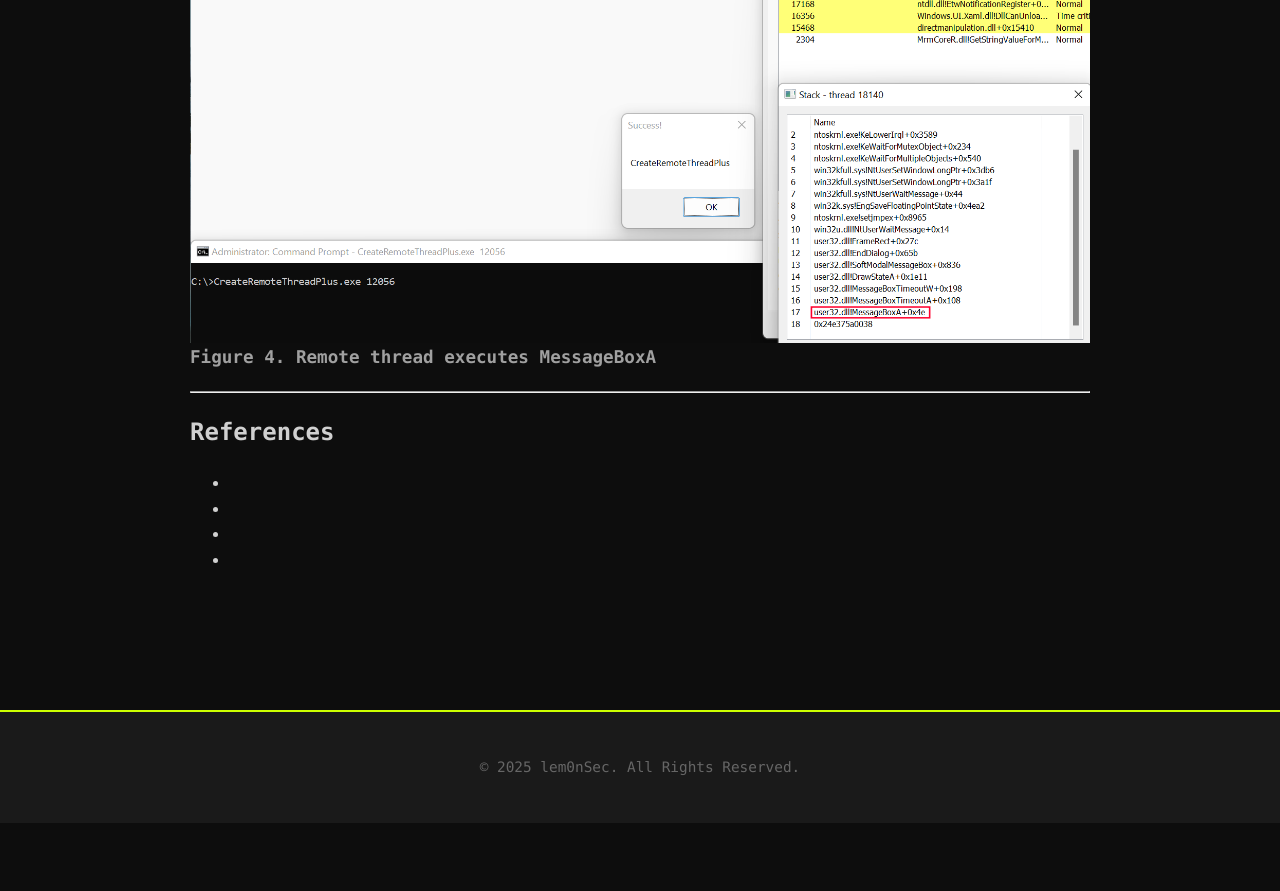
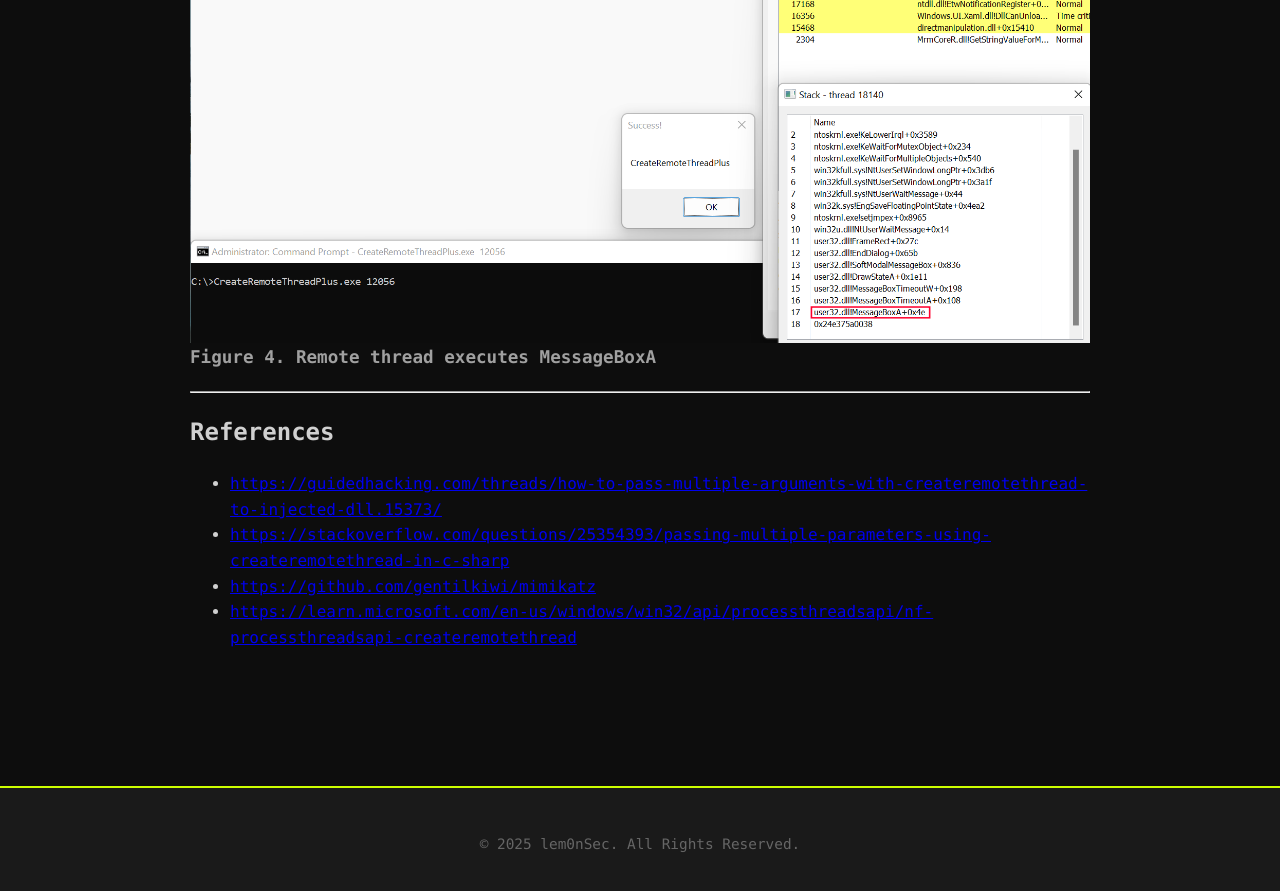
Before and after one commit to lem0nSec/lem0nSec.github.io, a Jekyll site: the page built from projects/createremotethreadplus/createremotethreadplus.md, in a window 1280 px wide and 900 px high, scrolled down 3691 px. Shown: the top 891 px of the window. Built offline with Jekyll 4.4.1, drawn with Linux system fonts in a browser that asks for light colours; our own code applies the rules of GitHub Pages for plain Markdown files; before the commit the page ends 4514 px from its top, so only the background shows below that; some of the changed lines change nothing that is shown.

Commit message:
Update CreateRemoteThreadPlus documentation

```diff
--- a/projects/createremotethreadplus/createremotethreadplus.md
+++ b/projects/createremotethreadplus/createremotethreadplus.md
@@ -88,7 +88,7 @@ DWORD U32MessageBoxGenerateFunctionInstructions_End()
 
 
 # References
-* [](https://guidedhacking.com/threads/how-to-pass-multiple-arguments-with-createremotethread-to-injected-dll.15373/)
-* [](https://stackoverflow.com/questions/25354393/passing-multiple-parameters-using-createremotethread-in-c-sharp)
-* [](https://github.com/gentilkiwi/mimikatz)
-* [](https://learn.microsoft.com/en-us/windows/win32/api/processthreadsapi/nf-processthreadsapi-createremotethread)
+* [https://guidedhacking.com/threads/how-to-pass-multiple-arguments-with-createremotethread-to-injected-dll.15373/](https://guidedhacking.com/threads/how-to-pass-multiple-arguments-with-createremotethread-to-injected-dll.15373/)
+* [https://stackoverflow.com/questions/25354393/passing-multiple-parameters-using-createremotethread-in-c-sharp](https://stackoverflow.com/questions/25354393/passing-multiple-parameters-using-createremotethread-in-c-sharp)
+* [https://github.com/gentilkiwi/mimikatz](https://github.com/gentilkiwi/mimikatz)
+* [https://learn.microsoft.com/en-us/windows/win32/api/processthreadsapi/nf-processthreadsapi-createremotethread](https://learn.microsoft.com/en-us/windows/win32/api/processthreadsapi/nf-processthreadsapi-createremotethread)
```
